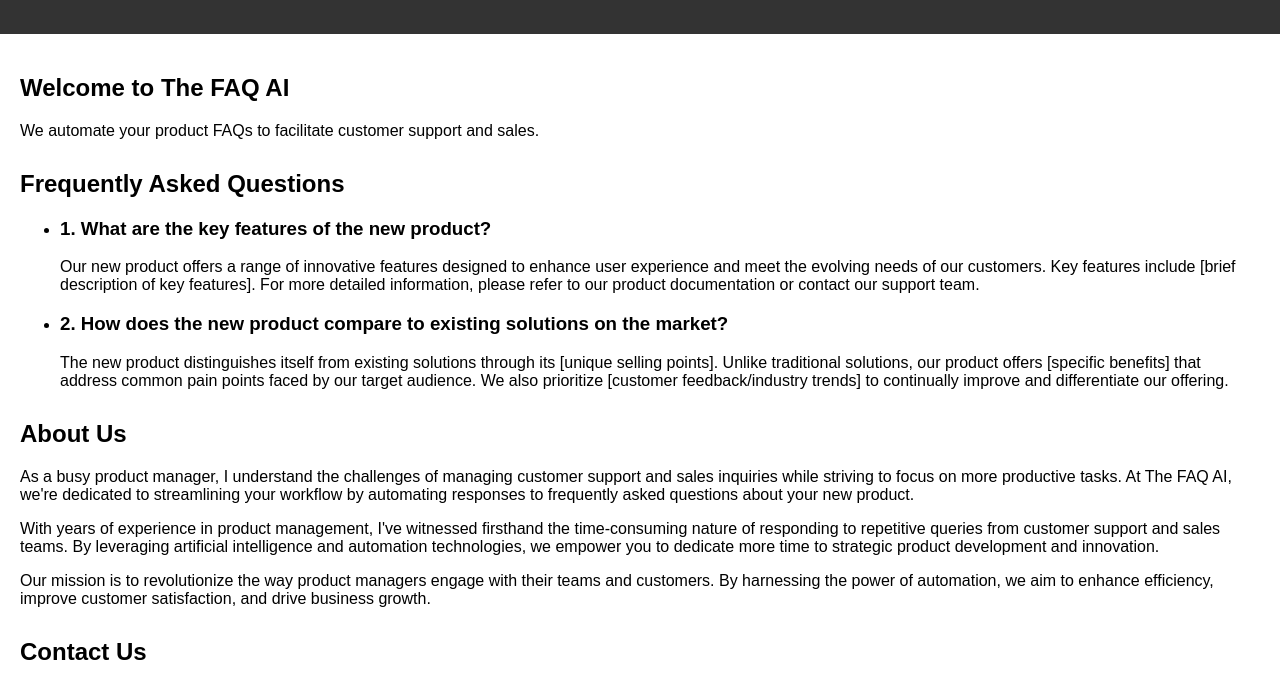
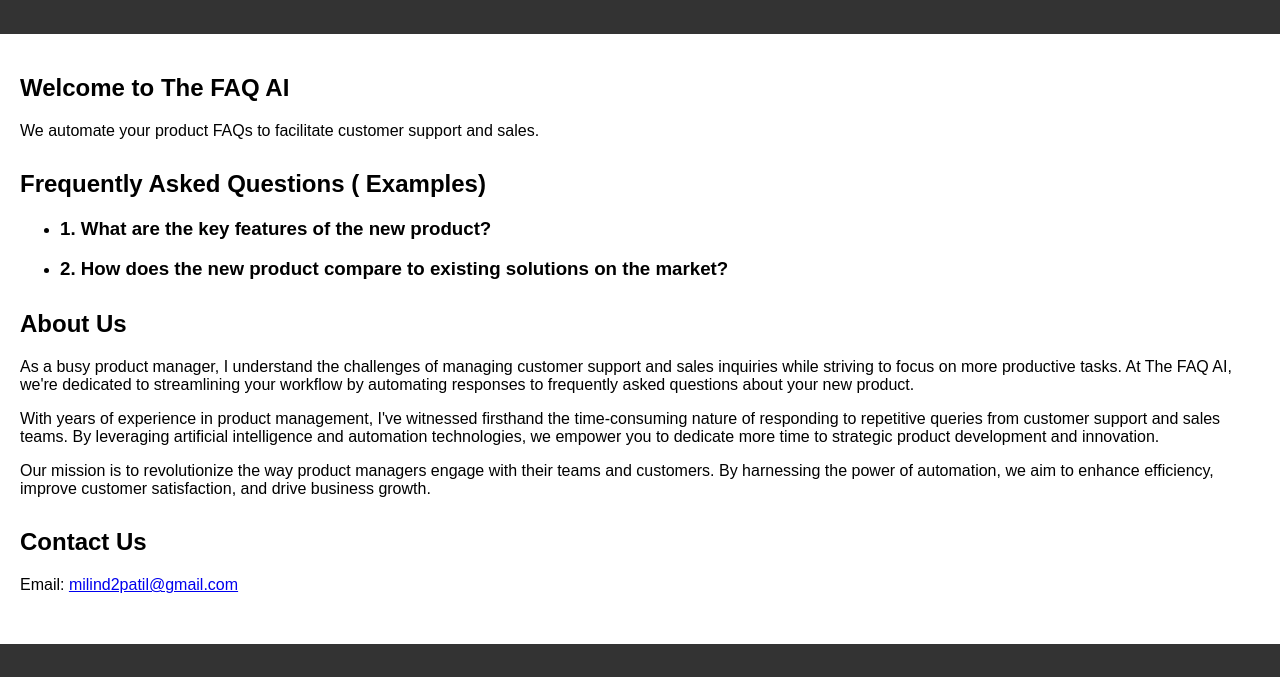
Before and after one commit to milinaire25/thefaqai, a plain HTML site: page index.html in a window 1280 px wide. Shown: the part 120-797 px from the top of the page. Drawn offline with Linux system fonts and the light colour scheme; a script that the page names is missing.

Commit message:
Update index.html

```diff
--- a/index.html
+++ b/index.html
@@ -26,15 +26,13 @@
         </section>
 
         <section id="faq">
-            <h2>Frequently Asked Questions</h2>
+            <h2>Frequently Asked Questions ( Examples)</h2>
     <ul>
         <li>
             <h3>1. What are the key features of the new product?</h3>
-            <p>Our new product offers a range of innovative features designed to enhance user experience and meet the evolving needs of our customers. Key features include [brief description of key features]. For more detailed information, please refer to our product documentation or contact our support team.</p>
         </li>
         <li>
             <h3>2. How does the new product compare to existing solutions on the market?</h3>
-            <p>The new product distinguishes itself from existing solutions through its [unique selling points]. Unlike traditional solutions, our product offers [specific benefits] that address common pain points faced by our target audience. We also prioritize [customer feedback/industry trends] to continually improve and differentiate our offering.</p>
         </li>
                 <!-- Add more FAQ items as needed -->
             </ul>
```
